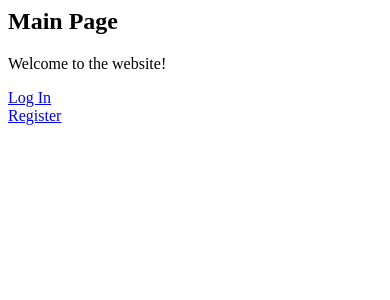
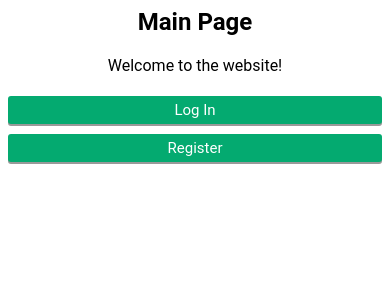
Before and after one commit to KaarelRyysak/WebDevPractice, a PHP site: page /index.php in a window 390 px wide. Shown: the top 300 px of the page. Run offline with PHP 8.4, Linux system fonts and the light colour scheme.

Commit message:
responsive and styled CSS implementation

```diff
--- /dev/null
+++ b/css/style.css
@@ -0,0 +1,59 @@
+  html {
+    font-family: "Roboto", sans-serif;
+  }
+
+  input[type="button"],
+  input[type="submit"] {
+    font-family: "Roboto", sans-serif;
+    display: inline-block;
+    padding: 5px 5px;
+    font-size: 15px;
+    cursor: pointer;
+    text-align: center;
+    text-decoration: none;
+    outline: none;
+    color: #fff;
+    background-color: #04aa70;
+    border: none;
+    border-radius: 3px;
+    box-shadow: 0 2px #999;
+    margin-top: 5px;
+    margin-bottom: 5px;
+  }
+
+  input[type="button"]:hover,
+  input[type="submit"]:hover {background-color: #3b7c65}
+
+  input[type="button"]:active,
+  input[type="submit"]:active {
+    background-color: #3b7c65;
+    box-shadow: 0 5px #666;
+    transform: translateY(4px);
+  }
+
+  /* For mobile phones: */
+  input {
+    width: 100%;
+  }
+  h2, p {
+    text-align: center;
+  }
+
+  @media only screen and (min-width: 600px) {
+    /* For tablets: */
+    input {
+        width: initial;
+    }
+    h2, p {
+        text-align: initial;
+    }
+  }
+  @media only screen and (min-width: 768px) {
+    /* For desktop: */
+    input {
+        width: initial;
+    }
+    h2, p {
+        text-align: initial;
+    }
+  }
--- a/public/header_footer_tmp.php
+++ b/public/header_footer_tmp.php
@@ -1,6 +1,9 @@
 <html>
     <head>
         <meta name="viewport" content="width=device-width, initial-scale=1.0">
+        <style>
+        <?php include './css/style.css'; ?>
+        </style>
         <title>Basic PHP website with login</title>
     </head>
     <body>
--- a/public/home_tmp.php
+++ b/public/home_tmp.php
@@ -1,3 +1,5 @@
 <h2>Home Page</h2>
 <p>Hello <?php print "$user"?>!</p>
-<a href="logout.php">Log out</a><br/><br/>
+<a href="logout.php">
+    <input type="button" name="so_link" value="Log Out">
+</a><br/><br/>
--- a/public/login_tmp.php
+++ b/public/login_tmp.php
@@ -1,5 +1,5 @@
 <h2>Login Page</h2>
-<a href="index.php">Return</a><br/><br/>
+<a href="index.php">Back</a><br/><br/>
 <form action="checklogin.php" method="POST">
     Enter Username: <input type="text"
     name="username" required="required" /> <br/>
--- a/public/main_tmp.php
+++ b/public/main_tmp.php
@@ -1,4 +1,8 @@
 <h2>Main Page</h2>
 <p>Welcome to the website!</p>
-<a href="login.php"> Log In <br/>
-<a href="register.php"> Register
+<a href="login.php">
+    <input type="button" name="so_link" value="Log In">
+</a><br/>
+<a href="register.php">
+    <input type="button" name="so_link" value="Register">
+</a>
--- a/public/register_tmp.php
+++ b/public/register_tmp.php
@@ -1,5 +1,5 @@
 <h2>Registration Page</h2>
-<a href="index.php">Return</a><br/><br/>
+<a href="index.php">Back</a><br/><br/>
 <form action="register.php" method="POST">
     Enter Username: <input type="text"
     name="username" required="required" /> <br/>
```
